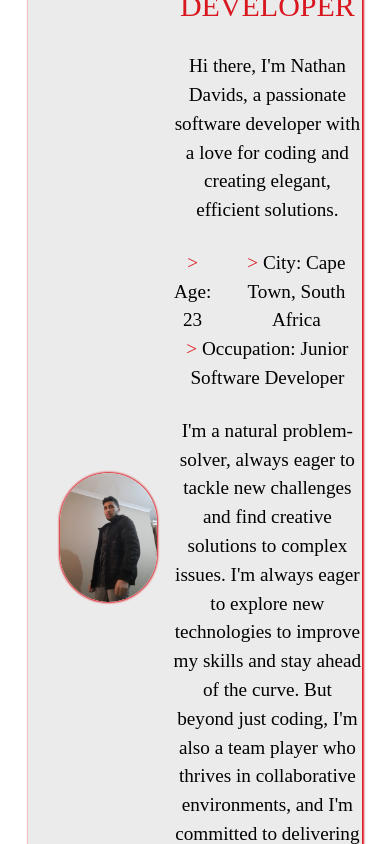
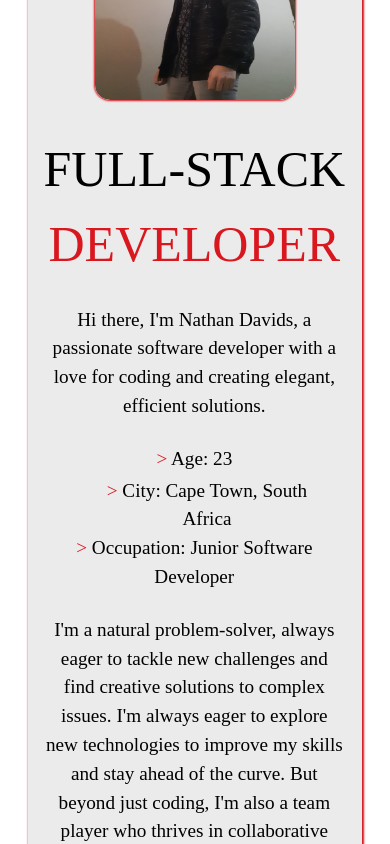
Before and after one commit to NathanDavids/PortfolioProject, a React (Vite) app: page / in a window 390 px wide. Shown: the part 980-1824 px from the top of the page. Built offline with nearby package versions, Linux system fonts and the light colour scheme; a web font is replaced by a local one.

Commit message:
Updated About Page Mobile Responsivness

```diff
--- a/src/components/about/about.css
+++ b/src/components/about/about.css
@@ -125,6 +125,7 @@
     display: flex;
     justify-content: center;
     align-items: center;
+    max-width: 100%;
     width: 100%;
     height: 1600px;
     overflow: hidden;
@@ -133,6 +134,7 @@
 
 #aboutContainer{
     margin-top: 0rem;
+    max-width: 100%;
     width: 95%;
     height: 1400px;
     background-color: black;
@@ -171,6 +173,8 @@
     background-color: rgba(225, 225, 225, 0.03);
     box-shadow: 3px 1px 3px rgba(217, 23, 31, 1);
     width: 90%;
+    max-width: 100%;
+    max-height: 100%;
     height: auto;
     border-radius: 50px;
     margin-left: 5%;
@@ -178,6 +182,7 @@
     margin-bottom: 5%;
     display: flex;
     align-items: center;
+    overflow: hidden;
 }
 
 /* The Image Container within the about me container */
@@ -205,7 +210,8 @@
     margin-top: 2rem;
     margin-bottom: 2rem;
     margin-left: 1rem;
-    width: 50vw;
+    max-width: 100%;
+    width: 100%;
     height: auto;
     background-color: rgba(0, 0, 0, 0);
     text-align: center;
@@ -474,64 +480,68 @@
 
 /* Mobile View */
 
-@media screen and (max-width:320px){
-    #about{
-        width: 320px;
-        #aboutContainer{
+@media screen and (max-width:428px){
+    #aboutTopContent{
+        display: grid;
+        justify-content: center;
+        padding-top: 5%;
+    }
     #imgContainer{
-                width: 95px;
+        height: 100%;
+        width: 60%;
+        margin-left: 20%;
+        border-radius: 15px;
     }
-            #textContainer{
+    #aboutImg{
+        display: flex;
+        justify-content: center;
+        height: 200px;
+        width: 100%;
+        border-radius: 15px;
+    }
+    #TextContainer{
+        max-width: 100%;
+    }
     #Heading{
-                    font-size: 25px;
+        position: relative;
+        left: -5%;
     }
     #subHeading{
-                    font-size: 15px;
+        position: relative;
+        width: 90%;
     }
     #keyTop{
-                    font-size: 15px;
+        display: grid;
+        position: relative;
+        width: 90%;
+        gap: 3px;
     }
     #keyBottom{
-                    font-size: 15px;
+        position: relative;
+        width: 90%;
     }
     #bodyText{
-                    font-size: 19px;
-                }
-            }
-        }
-    }
-}
-
-@media screen and (min-width:320px) and (max-width:375px){
-    #about{
-        width: 375px;
-        #aboutContainer{
-            height: 2100px;
-            #textContainer{
-                height: 1395px;
-            }
-            #workContent{
-                height: 150px;
-            }
-            #projectsBlock{
-                width: 220px;
-                height: 120px;
-                font-size: 40px;
+        padding-right: 10%;
     }
     .interestContainer{
         font-size: x-small;
     }
+    .interestContainer:hover{
+        font-size: 11px;
     }
+    #workLine1{
+        width: 20%;
+    }
+
+    #workLine2{
+        width: 20%;
+    }
+    #projectsBlock{
+        width: 300px;
     }
 }
 
-@media screen and (max-width:375px) and (max-width:425px){
-    #about{
-        width: 425px;
-        margin-top: -1px;
-    }
-}
-
+/* Tablet View */
 @media screen and (max-width:768px){
     #about{
         height: 2100px;
@@ -541,25 +551,7 @@
     }
 }
 
-@media screen and (max-width:425px) and (max-width:768px){
-    #about{
-        height: 2100px;
-    }
-    #aboutContainer{
-        height: 1950px;
-    }
-    #Heading{
-        font-size: 30px;
-    }
-    .interestContainer{
-        font-size: small;
-    }
-    .interestContainer:hover{
-        font-size: 13px;
-    }
-}
 
-/* Tablet View */
 
 @media screen and (min-width:768px) and (max-width:1440px){
     #about{
```
Lines whose indentation alone changed are shown as unchanged.
